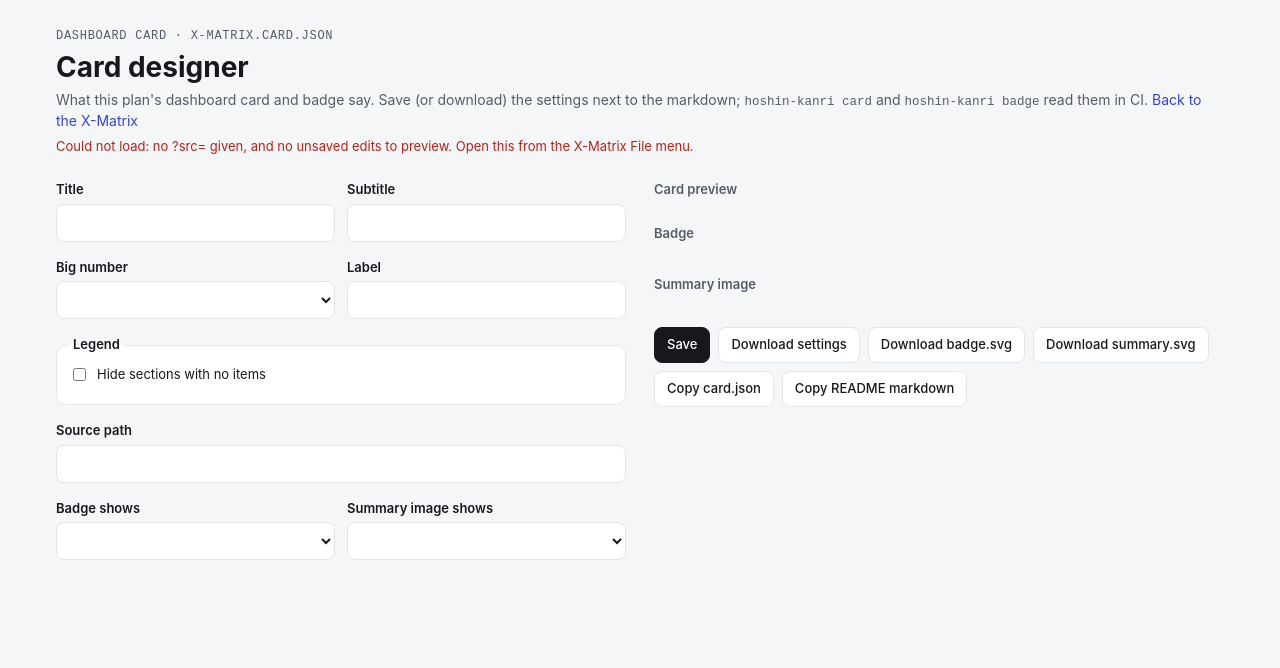
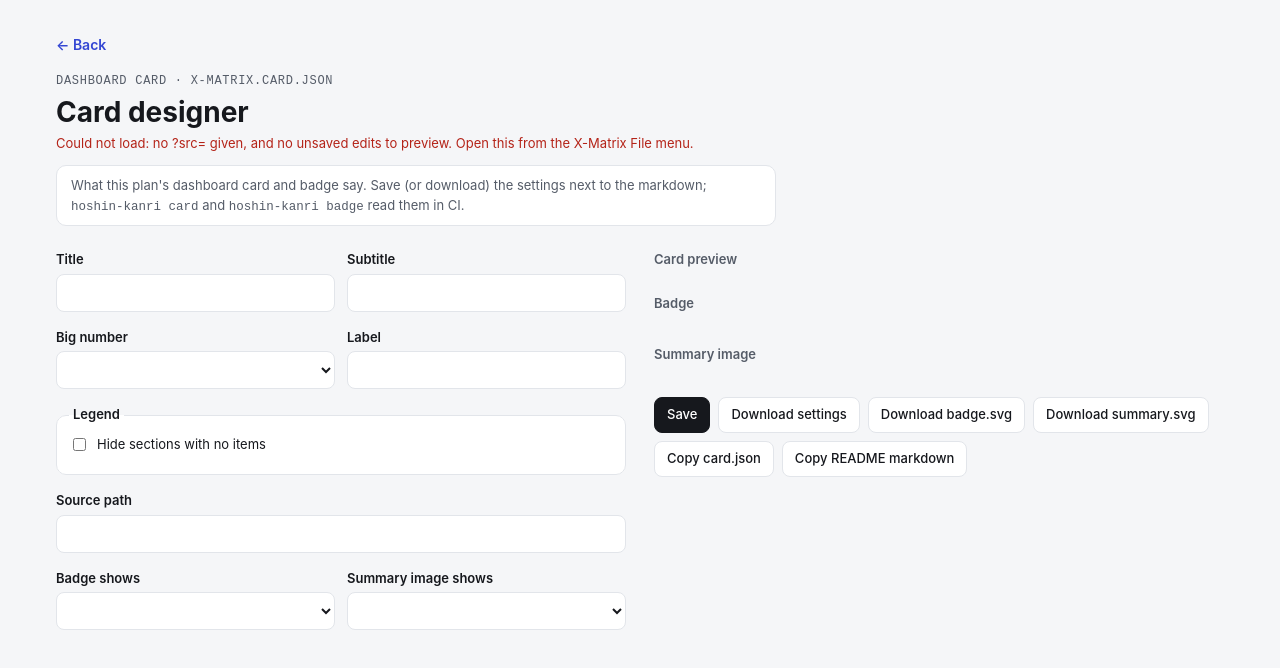
Before and after one commit to aaronp/Hoshin-Kanri, a website: page summary.html in a window 1280 px wide. Drawn offline with Linux system fonts and the light colour scheme.

Commit message:
Card designer: plain Back link, explainer in its own box
Co-Authored-By: Claude Opus 5.5 <noreply@anthropic.com>

```diff
--- a/summary.html
+++ b/summary.html
@@ -14,6 +14,9 @@
   h2 { font-size: 13px; margin: 0 0 8px; color: var(--muted); font-weight: 600; }
   p { margin: 0; }
   .muted { color: var(--muted); }
+  .back { justify-self: start; font-size: 14px; font-weight: 600; text-decoration: none; padding: 6px 0; margin-bottom: 6px; }
+  .back:hover { text-decoration: underline; }
+  .info { max-width: 720px; margin-top: 6px; padding: 10px 14px; border: 1px solid var(--line); border-radius: 10px; background: var(--panel); color: var(--muted); font-size: 13px; }
   code { font: 12.5px 'IBM Plex Mono', ui-monospace, monospace; }
   a { color: var(--ac); }
   .cols { display: grid; grid-template-columns: minmax(0, 1fr) minmax(0, 1fr); gap: 28px; align-items: start; }
@@ -61,11 +64,12 @@
 </style>
 <main>
   <header>
+    <a id="back" class="back">← Back</a>
     <span class="eyebrow">Dashboard card · <span id="sidecarName">x-matrix.card.json</span></span>
     <h1>Card designer</h1>
-    <p class="muted">What this plan's dashboard card and badge say. Save (or download) the settings next to the markdown;
-      <code>hoshin-kanri card</code> and <code>hoshin-kanri badge</code> read them in CI. <a id="back">Back to the X-Matrix</a></p>
     <p id="status" class="note">Loading…</p>
+    <p class="info">What this plan's dashboard card and badge say. Save (or download) the settings next to the markdown;
+      <code>hoshin-kanri card</code> and <code>hoshin-kanri badge</code> read them in CI.</p>
   </header>
   <div class="cols" hidden id="ui">
     <form id="form" onsubmit="return false">
```
